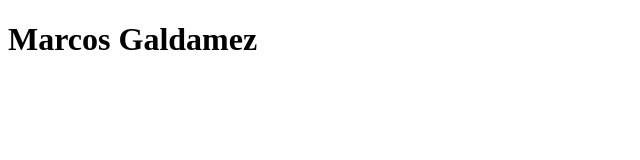
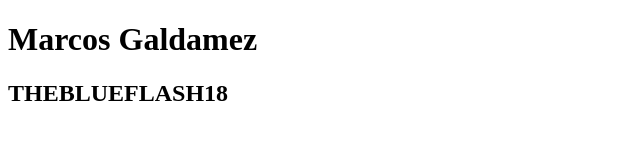
Before and after one commit to THEBLUEFLASH18/Intercorolations, a plain HTML site: page index.html in a window 1280 px wide. Shown: the whole page, without its empty margins (0-640 px from the left). Drawn offline with Linux system fonts and the light colour scheme.

Commit message:
THEBLUEFLASH Name

```diff
--- a/index.html
+++ b/index.html
@@ -8,5 +8,6 @@
 </head>
 <body>
     <h1>Marcos Galdamez</h1>
+    <h2>THEBLUEFLASH18</h2>
 </body>
 </html>
```
